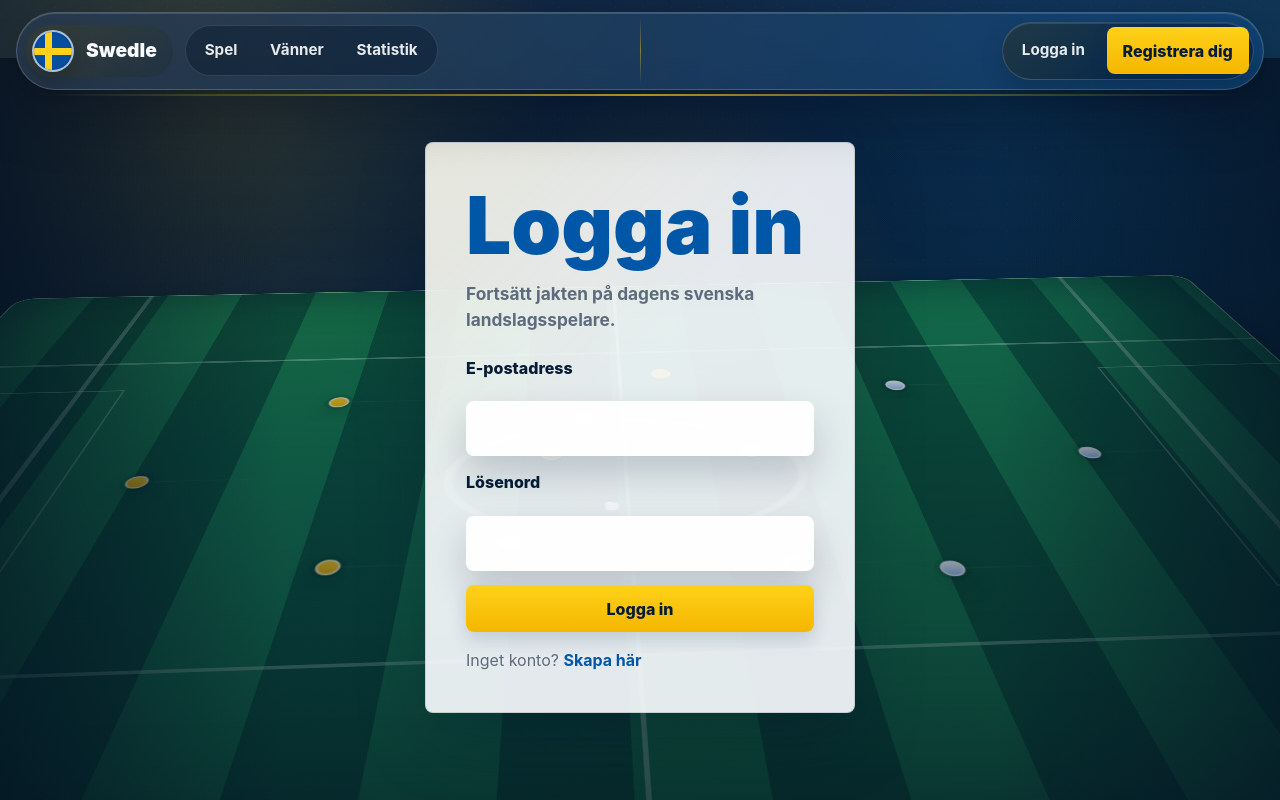
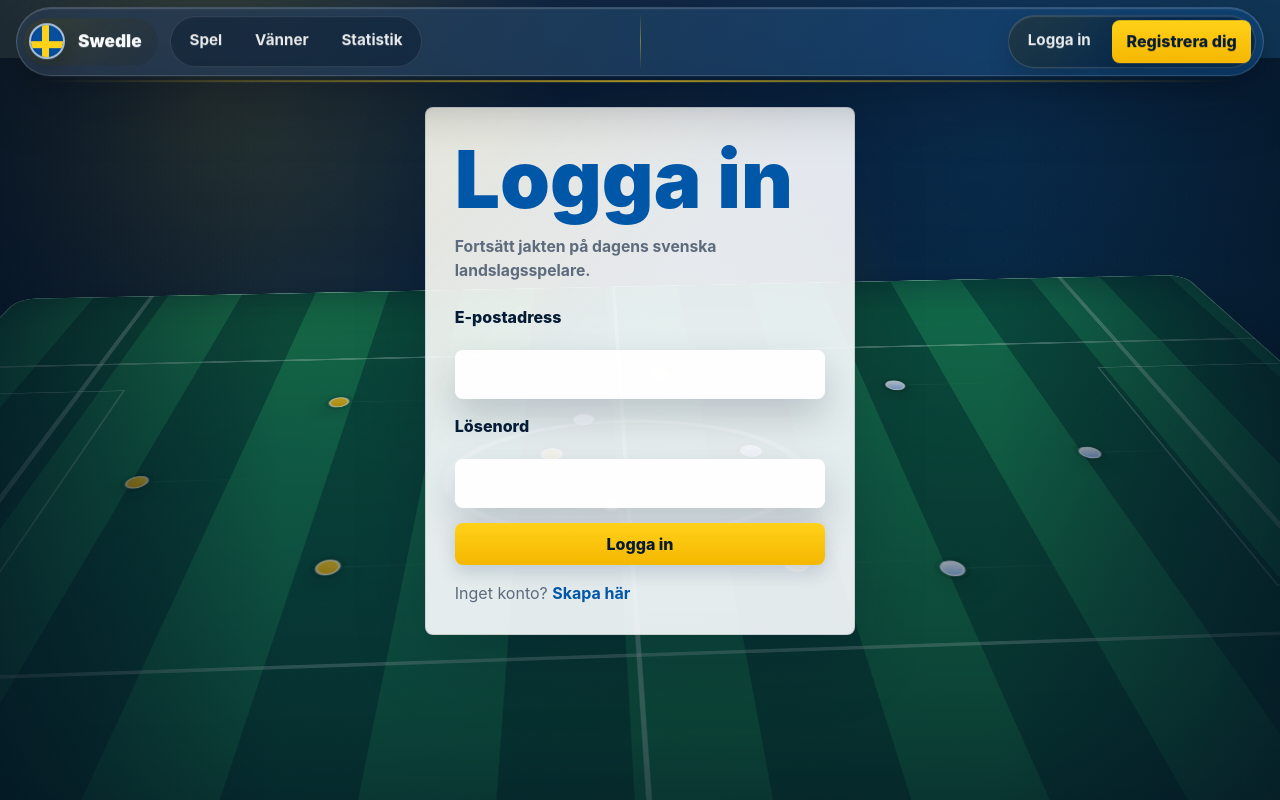
Before and after one commit to dannediesel/Swedle, a React (Vite) app in the folder client/: page /login in a window 1280 px wide. Built offline with nearby package versions, Linux system fonts and the light colour scheme; no server answers.

Commit message:
lägg till vänutmaningar i statistik och kompaktare spelvy

```diff
--- a/client/src/App.css
+++ b/client/src/App.css
@@ -227,15 +227,15 @@
 
 .topbar {
   position: sticky;
-  top: 0.75rem;
+  top: 0.45rem;
   z-index: 30;
   display: flex;
   justify-content: space-between;
   align-items: center;
-  gap: 1.25rem;
+  gap: 0.9rem;
   width: min(1280px, calc(100% - 2rem));
   margin: 0 auto;
-  padding: 0.55rem;
+  padding: 0.42rem;
   color: var(--text-inverse);
   background:
     linear-gradient(135deg, rgba(255, 255, 255, 0.13), rgba(255, 255, 255, 0.04)),
@@ -273,14 +273,14 @@
   display: inline-flex;
   align-items: center;
   gap: 0.78rem;
-  min-height: 50px;
+  min-height: 44px;
   padding: 0.32rem 1rem 0.32rem 0.36rem;
   border-radius: 999px;
   color: var(--text-inverse);
   background:
     linear-gradient(135deg, rgba(255, 209, 25, 0.12), rgba(255, 255, 255, 0.04)),
     rgba(2, 16, 34, 0.34);
-  font-size: 1.2rem;
+  font-size: 1.08rem;
   font-weight: 900;
   letter-spacing: 0;
 }
@@ -296,8 +296,8 @@
 
 .brand-mark {
   position: relative;
-  width: 42px;
-  height: 42px;
+  width: 36px;
+  height: 36px;
   flex: 0 0 auto;
   overflow: hidden;
   border: 2px solid rgba(255, 255, 255, 0.65);
@@ -430,8 +430,8 @@
   display: inline-flex;
   align-items: center;
   justify-content: center;
-  min-height: 42px;
-  padding: 0.72rem 1rem;
+  min-height: 38px;
+  padding: 0.58rem 0.88rem;
   border-radius: var(--radius);
   color: var(--sweden-blue-deep);
   font-weight: 850;
@@ -487,14 +487,14 @@
   z-index: 1;
   width: min(1180px, calc(100% - 2rem));
   margin: 0 auto;
-  padding: clamp(1.5rem, 4vw, 3rem) 0 4rem;
+  padding: clamp(0.8rem, 2vw, 1.5rem) 0 2.5rem;
 }
 
 .hero-panel {
   position: relative;
   overflow: hidden;
-  min-height: 560px;
-  padding: clamp(2rem, 5vw, 4rem);
+  min-height: 420px;
+  padding: clamp(1.2rem, 3vw, 2.25rem);
   border: 1px solid rgba(255, 255, 255, 0.24);
   border-radius: var(--radius);
   background:
@@ -510,9 +510,9 @@
 .hero-panel::before {
   content: "";
   position: absolute;
-  inset: auto -8% -92px -8%;
+  inset: auto -8% -122px -8%;
   z-index: 0;
-  height: 285px;
+  height: 235px;
   background:
     radial-gradient(ellipse at center, transparent 0 34%, var(--pitch-line) 34.4% 35.3%, transparent 35.7%),
     linear-gradient(90deg, transparent 0 49.6%, var(--pitch-line) 49.6% 50.4%, transparent 50.4%),
@@ -547,9 +547,9 @@
   display: flex;
   flex-direction: column;
   align-items: center;
-  gap: 1.25rem;
+  gap: 0.85rem;
   text-align: center;
-  min-height: 360px;
+  min-height: 290px;
 }
 
 .hero-content > * {
@@ -589,6 +589,7 @@
 
 .hero-title {
   color: var(--kit-yellow);
+  font-size: clamp(2.2rem, 5vw, 4rem);
   letter-spacing: 0;
   text-shadow:
     0 2px 0 rgba(0, 31, 70, 0.9),
@@ -601,7 +602,7 @@
 .hero-copy {
   max-width: 650px;
   color: rgba(248, 250, 252, 0.92);
-  font-size: 1.08rem;
+  font-size: 0.98rem;
   font-weight: 650;
 }
 
@@ -627,7 +628,7 @@
 }
 
 .success-message {
-  padding: 0.75rem 1rem;
+  padding: 0.62rem 0.88rem;
   border-radius: var(--radius);
   color: #e7fff1;
   background: rgba(8, 90, 48, 0.72);
@@ -636,7 +637,7 @@
 }
 
 .failed-message {
-  padding: 0.75rem 1rem;
+  padding: 0.62rem 0.88rem;
   border: 1px solid rgba(255, 209, 25, 0.28);
   border-radius: var(--radius);
   color: #fff0d6;
@@ -651,7 +652,7 @@
   align-items: center;
   gap: 1rem;
   width: min(100%, 680px);
-  padding: 1rem;
+  padding: 0.82rem;
   border: 1px solid rgba(255, 209, 25, 0.24);
   border-radius: var(--radius);
   color: var(--text-inverse);
@@ -718,7 +719,7 @@
 
 .hint-panel {
   width: min(100%, 680px);
-  padding: 1rem;
+  padding: 0.82rem;
   border: 1px solid rgba(255, 209, 25, 0.18);
   border-radius: var(--radius);
   background:
@@ -735,7 +736,7 @@
   display: flex;
   align-items: center;
   justify-content: space-between;
-  gap: 1rem;
+  gap: 0.75rem;
   flex-wrap: wrap;
 }
 
@@ -773,13 +774,13 @@
 .hint-list {
   display: grid;
   gap: 0.6rem;
-  margin: 0.9rem 0 0;
+  margin: 0.65rem 0 0;
   padding: 0;
   list-style: none;
 }
 
 .hint-card {
-  padding: 0.75rem 0.9rem;
+  padding: 0.62rem 0.78rem;
   border: 1px solid rgba(255, 209, 25, 0.16);
   border-radius: var(--radius);
   color: #fff9d7;
@@ -809,7 +810,7 @@
 .input {
   display: block;
   width: 100%;
-  padding: 0.9rem 1rem;
+  padding: 0.72rem 0.88rem;
   border: 1px solid rgba(255, 255, 255, 0.22);
   border-radius: var(--radius);
   color: var(--sweden-blue-deep);
@@ -850,7 +851,7 @@
 }
 
 .suggestion-item {
-  padding: 0.78rem 1rem;
+  padding: 0.62rem 0.82rem;
   border-bottom: 1px solid rgba(0, 82, 147, 0.1);
   cursor: pointer;
   transition:
@@ -883,8 +884,8 @@
 .guess-table-shell,
 .stats-table-shell {
   width: 100%;
-  margin-top: 2rem;
-  padding: 0.85rem;
+  margin-top: 1.2rem;
+  padding: 0.65rem;
   overflow-x: auto;
   border: 1px solid rgba(255, 209, 25, 0.16);
   border-radius: var(--radius);
@@ -922,8 +923,8 @@
   position: relative;
   z-index: 1;
   width: min(1000px, calc(100% - 2rem));
-  margin: clamp(2rem, 5vw, 4rem) auto;
-  padding: clamp(1.5rem, 4vw, 2.5rem);
+  margin: clamp(1.2rem, 3vw, 2.5rem) auto;
+  padding: clamp(1.1rem, 3vw, 1.8rem);
   border: 1px solid var(--border);
   border-radius: var(--radius);
   background:
@@ -1063,17 +1064,17 @@
   display: grid;
   grid-template-columns: repeat(6, minmax(0, 1fr));
   align-items: stretch;
-  gap: 1rem;
-  margin-top: 2rem;
+  gap: 0.75rem;
+  margin-top: 1.25rem;
 }
 
 .stat-card {
   display: flex;
-  min-height: 116px;
+  min-height: 92px;
   height: 100%;
   flex-direction: column;
   justify-content: space-between;
-  padding: 1.2rem;
+  padding: 0.9rem;
   border: 1px solid rgba(0, 82, 147, 0.16);
   border-radius: var(--radius);
   background:
@@ -1101,12 +1102,12 @@
 .stat-value {
   margin-top: 0.35rem;
   color: var(--sweden-blue);
-  font-size: 2rem;
+  font-size: 1.55rem;
   font-weight: 950;
 }
 
 .section-title {
-  margin-top: 3rem;
+  margin-top: 2rem;
 }
 
 @media (max-width: 760px) {
@@ -1121,8 +1122,8 @@
   }
 
   .hero-panel {
-    padding-bottom: 6rem;
-    min-height: 620px;
+    padding-bottom: 4.5rem;
+    min-height: 500px;
   }
 
   .winner-card {
--- a/client/src/pages/GamePage.tsx
+++ b/client/src/pages/GamePage.tsx
@@ -587,9 +587,9 @@ export default function GamePage() {
 
   // Shared compact table styles keep all clue columns inside the page width.
   const tableHeaderStyle = {
-    padding: "0.65rem 0.45rem",
+    padding: "0.48rem 0.36rem",
     color: "rgba(248, 250, 252, 0.82)",
-    fontSize: "0.82rem",
+    fontSize: "0.76rem",
     fontWeight: 800,
     lineHeight: 1.2,
     textAlign: "center" as const,
@@ -599,8 +599,8 @@ export default function GamePage() {
   };
 
   const tableCellStyle = {
-    padding: "0.78rem 0.55rem",
-    fontSize: "0.95rem",
+    padding: "0.58rem 0.42rem",
+    fontSize: "0.88rem",
     fontWeight: 600,
     lineHeight: 1.35,
     textAlign: "center" as const,
```
Also changed, not shown: 1 other file (tests, documents, lock files or other folders).
